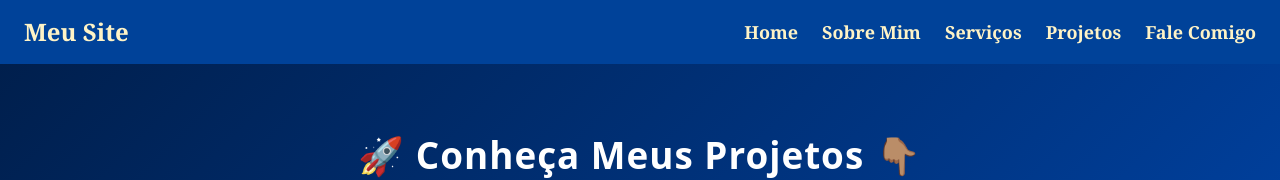
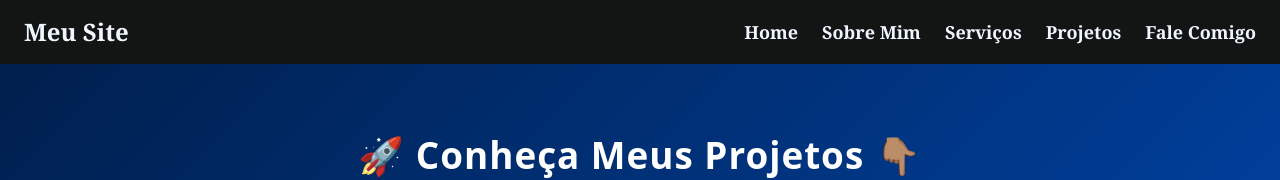
Before and after one commit to wesley-amaro/freelancerWebsite, a React (Vite) app: page /Projects in a window 1280 px wide. Shown: the top 180 px of the page. Built offline with nearby package versions, Linux system fonts and the light colour scheme.

Commit message:
style: mudado cor de fundo bg

```diff
--- a/src/components/Footer/Footer.tsx
+++ b/src/components/Footer/Footer.tsx
@@ -5,7 +5,7 @@ import { MdEmail } from "react-icons/md";
 
 const Footer: React.FC = () => {
   return (
-    <footer className="bg-[#004299] text-white py-8 px-4 border-t border-gray-700">
+    <footer className="bg-[#131414] text-white py-8 px-4 border-t border-[#131414]">
       <div className="max-w-5xl mx-auto flex flex-col items-center text-center gap-6">
         {/* Texto principal */}
         <p className="font-sans max-w-2xl sm:text-base leading-relaxed font-bold">
--- a/src/components/NavBar/NavBar.tsx
+++ b/src/components/NavBar/NavBar.tsx
@@ -1,17 +1,16 @@
 import React, { useState } from "react";
 import { Link } from "react-router-dom";
 import { Bars3Icon, XMarkIcon } from "@heroicons/react/24/outline";
-// import "../../theme/theme.css";
 
 const NavBar: React.FC = () => {
   const [isOpen, setIsOpen] = useState(false);
 
   return (
-    <nav className="bg-[#004299] text-amber-100 px-4 md:px-6 py-4 flex items-center justify-between font-semibold">
+    <nav className="bg-[#131414] text-blue-50 px-4 md:px-6 py-4 flex items-center justify-between font-semibold overflow-hidden">
       <div className="text-2xl font-bold font-serif">
         <Link
           to="/"
-          className="hover:bg-[#0de7fa] hover:text-[white] rounded-full"
+          className="hover:bg-[#131414] hover:text-[#131414] rounded-4xl"
         >
           Meu Site
         </Link>
```
